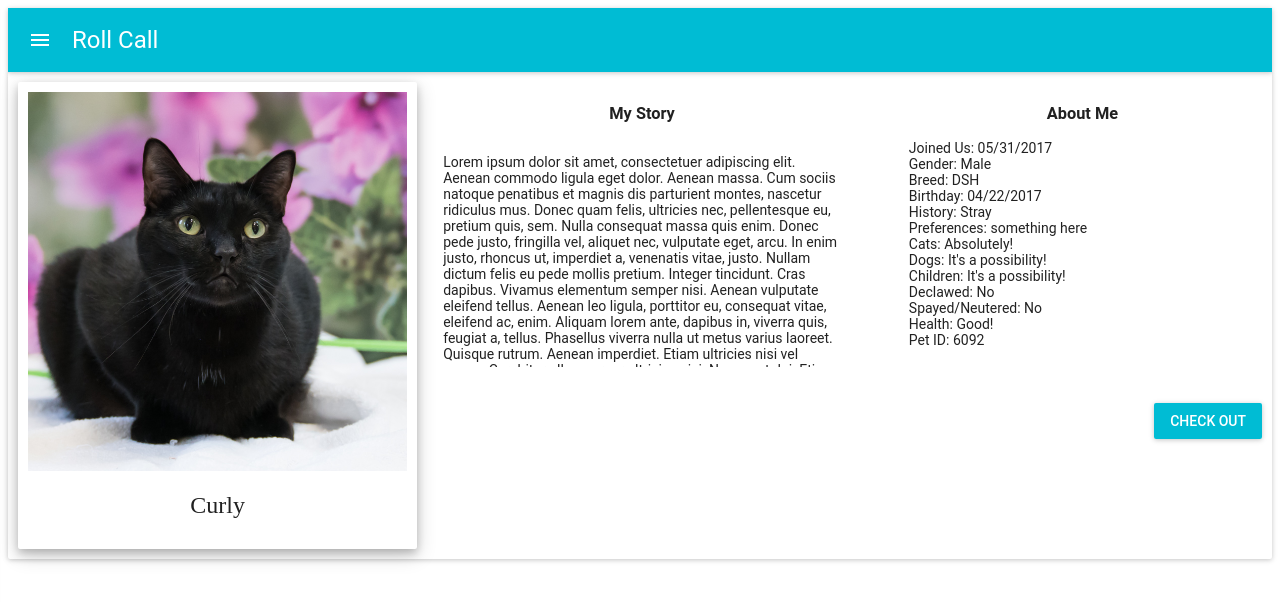
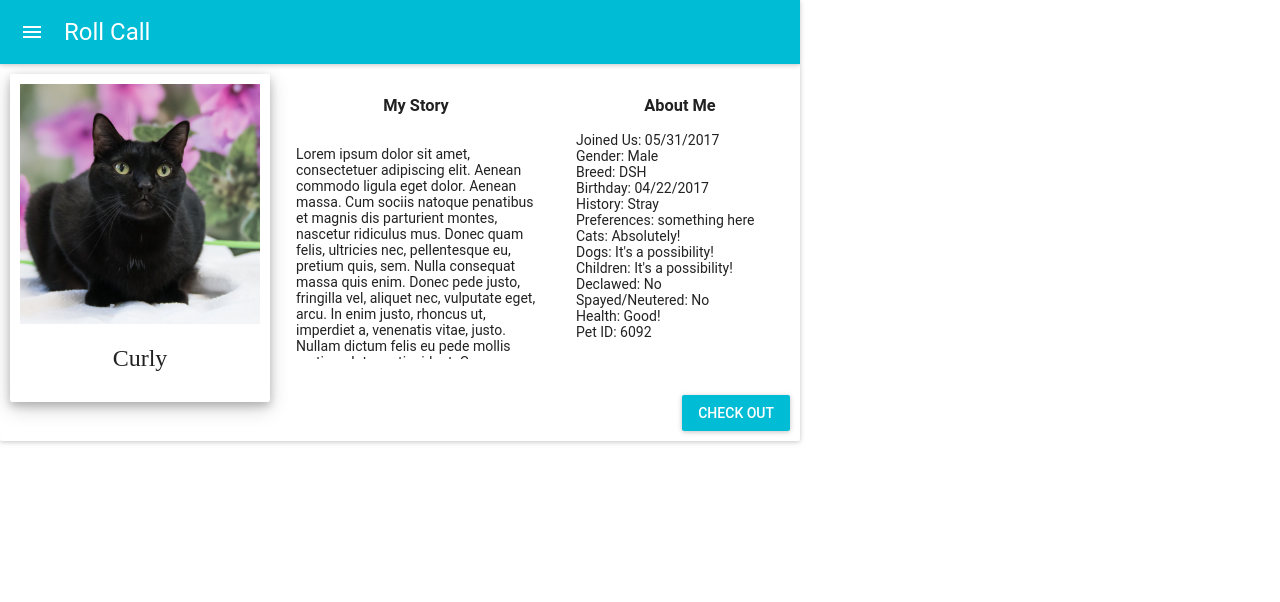
Before and after one commit to LyDawei/RollCall, a React (Create React App) app: page / in a window 1280 px wide. Shown: the top 602 px of the page. Built offline with nearby package versions, Linux system fonts and the light colour scheme.

Commit message:
formatting adjustments to fit on raspberry pi

```diff
--- a/public/index.html
+++ b/public/index.html
@@ -4,6 +4,7 @@
     <meta charset="utf-8">
     <meta name="viewport" content="width=device-width, initial-scale=1">
     <link rel="shortcut icon" href="%PUBLIC_URL%/favicon.ico">
+
     <!--
       Notice the use of %PUBLIC_URL% in the tag above.
       It will be replaced with the URL of the `public` folder during the build.
--- /dev/null
+++ b/src/components/App.css
@@ -0,0 +1,8 @@
+.app {
+    height: 480px;
+    width: 800px;
+}
+
+body {
+    margin: 0;
+}
--- a/src/components/App.js
+++ b/src/components/App.js
@@ -5,7 +5,7 @@ import Chip from 'material-ui/Chip';
 import AppBar from 'material-ui/AppBar';
 import Avatar from 'material-ui/Avatar';
 import KennelCard from './KennelCard';
-
+import './App.css';
 
 const styles = {
   chip: {
@@ -45,7 +45,7 @@ class App extends Component {
     }
 
     return (
-      <div className="App">
+      <div className="app">
         <MuiThemeProvider>
           <AppBar
             title="Roll Call"
--- a/src/index.css
+++ /dev/null
@@ -1,3 +0,0 @@
-#root {
-    display: none;
-}
```
Also changed, not shown: src/electron-starter.js (+4 -4 lines).
